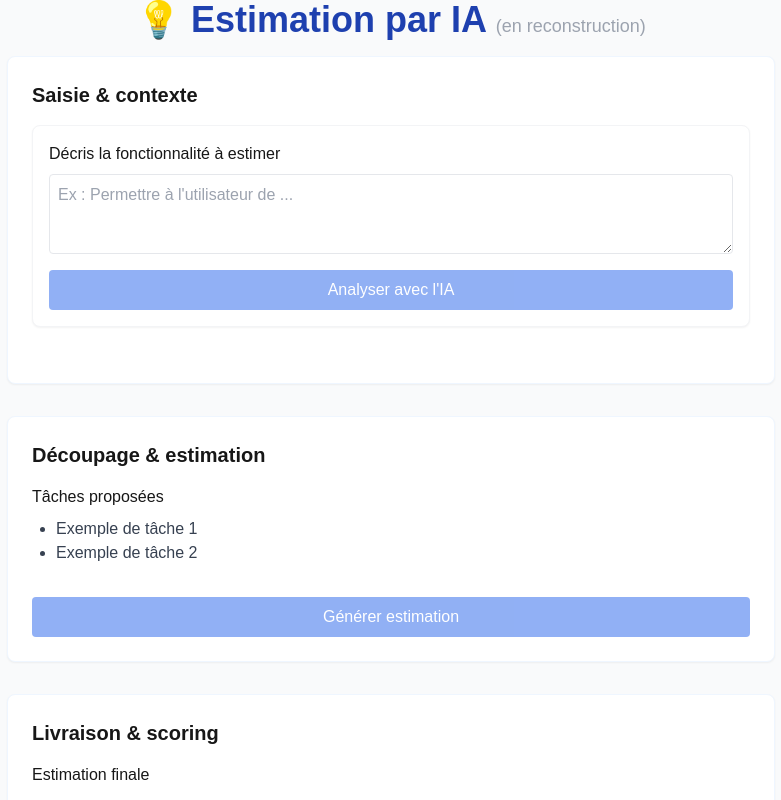
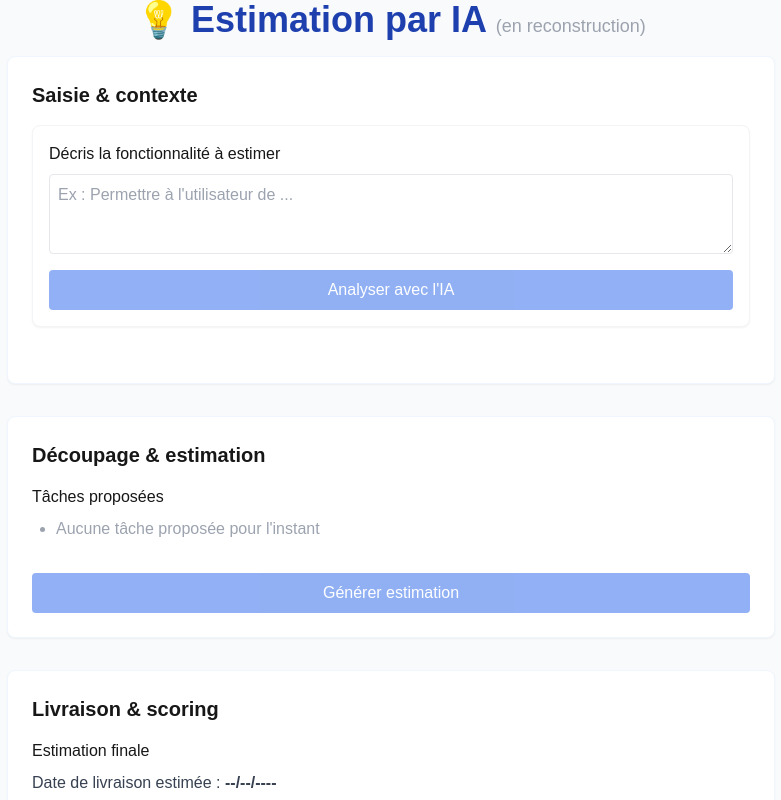
Before and after one commit to IvandeMurard/ai-delivery-estimator, a Next.js app: page / in a window 1280 px wide. Shown: the top 800 px of the page, without its empty margins (249-1030 px from the left). Built offline with nearby package versions, Linux system fonts and the light colour scheme.

Commit message:
feat: logique bloc Découpage & estimation (affichage dynamique des tâches, bouton actif)

```diff
--- a/src/app/page.tsx
+++ b/src/app/page.tsx
@@ -28,6 +28,11 @@ export default function Home() {
       setResult("Erreur lors de l'analyse IA");
     }
     setIsLoading(false);
+  };
+
+  const handleEstimate = () => {
+    // Placeholder : pour l'instant, ne fait rien de plus
+    // On pourra y ajouter la logique d'estimation détaillée plus tard
   };
 
   return (
@@ -74,11 +79,20 @@ export default function Home() {
             <div className="flex flex-col gap-2">
               <label className="font-medium">Tâches proposées</label>
               <ul className="list-disc pl-6 text-gray-700">
-                <li>Exemple de tâche 1</li>
-                <li>Exemple de tâche 2</li>
+                {tasks.length === 0 ? (
+                  <li className="text-gray-400">Aucune tâche proposée pour l'instant</li>
+                ) : (
+                  tasks.map((t, i) => <li key={i}>{t}</li>)
+                )}
               </ul>
             </div>
-            <button className="mt-4 bg-blue-600 text-white px-4 py-2 rounded opacity-50 cursor-not-allowed" disabled>Générer estimation</button>
+            <button
+              className={`mt-4 bg-blue-600 text-white px-4 py-2 rounded ${tasks.length === 0 ? 'opacity-50 cursor-not-allowed' : ''}`}
+              disabled={tasks.length === 0}
+              onClick={handleEstimate}
+            >
+              Générer estimation
+            </button>
           </div>
         </section>
 
```
